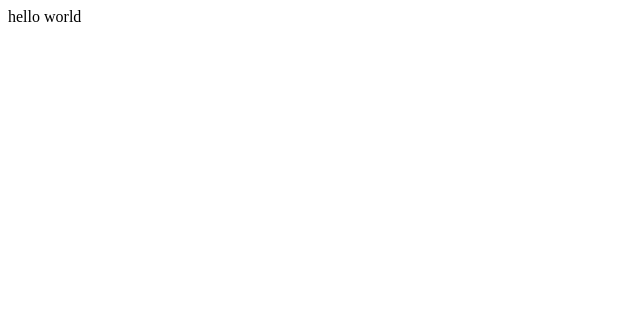
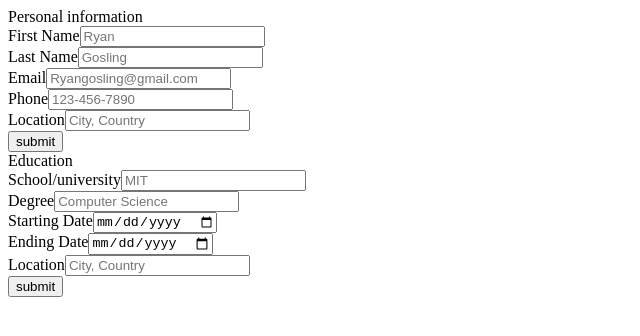
Before and after one commit to AtmaniChouaib22/cv-Builder, a React (Vite) app in the folder cv builder/: page / in a window 1280 px wide. Shown: the top 336 px of the page, without its empty margins (0-640 px from the left). Built offline with nearby package versions, Linux system fonts and the light colour scheme.

Commit message:
added input forms and logic

```diff
--- a/cv builder/src/app.jsx
+++ b/cv builder/src/app.jsx
@@ -1,8 +1,48 @@
+import { useState } from "react"
+import CreatePersonalInfo from "./personalInfo"
+import CreateEducation from "./educationInfo";
+import DisplayEducation from "./displayEducations";
 
 export default function App() {
+    const [personalInfoArr, setPersonalInfoArr] = useState([]);
+    const [educationInfoArr, setEducationInfoArr] = useState([]);
+
+    function handlePersonalInfoArr(firstName, lastName, email, phone, location, e) {
+        e.preventDefault();
+        const obj = {
+            firstName: firstName,
+            lastName: lastName,
+            email: email,
+            phone: phone,
+            location: location,
+        };
+
+        console.log('working');
+        console.log(obj);
+        setPersonalInfoArr([...personalInfoArr, obj]);
+        console.log(personalInfoArr)
+    }
+
+    function handleEducationArray(school, degree, startDate, endDate, location, e) {
+        e.preventDefault();
+        const obj = {
+            school: school,
+            degree: degree,
+            startDate: startDate,
+            endDate: endDate,
+            location: location,
+        };
+
+        console.log('working');
+        console.log(obj);
+        setEducationInfoArr([...educationInfoArr, obj]);
+        console.log(educationInfoArr)
+    }
     return(
         <>
-            hello world
+            <CreatePersonalInfo handlePersonalArray={handlePersonalInfoArr} />
+            <CreateEducation handleEducationArray={handleEducationArray} />
+            <DisplayEducation educationInfoArr={educationInfoArr} />
         </>
     )
 }
--- /dev/null
+++ b/cv builder/src/displayEducations.jsx
@@ -0,0 +1,10 @@
+
+function DisplayEducation({educationInfoArr}) {
+    console.log(educationInfoArr);
+    return (
+        <div className="hello">
+            {educationInfoArr.map(item => (<div>{item.school}{item.degree}</div>))}
+        </div>
+    )
+}
+export default DisplayEducation ;
--- /dev/null
+++ b/cv builder/src/educationInfo.jsx
@@ -0,0 +1,61 @@
+import { useState } from "react";
+import CreateInput from "./inputField";
+
+function CreateEducation({handleEducationArray}) {
+    const [school, setSchool] = useState("");
+    const [degree, setDegree] = useState("");
+    const [startDate, setStartDate] = useState("");
+    const [endDate, setEndDate] = useState("");
+    const [location, setLocation] = useState("");
+
+    const handleEducationChange = (id, value) => {
+        switch(id) {
+            case "school":
+                setSchool(value);
+                break;
+            case "degree":
+                setDegree(value);
+                break;
+            case "startDate":
+                setStartDate(value);
+                break;
+            case "endDate":
+                setEndDate(value);
+                break;
+            case "location":
+                setLocation(value);
+                break;
+        }
+    };
+
+    const handleEduSubmit = (e) => {
+        e.preventDefault();
+        handleEducationArray(school, degree, startDate, endDate, location, e);
+        clearInputs() ;
+
+    };
+
+    function clearInputs () {
+        setDegree("");
+        setSchool("");
+        setStartDate("");
+        setEndDate("");
+        setLocation("");
+    }
+
+    return (
+        <div>
+            Education
+            <form onSubmit={handleEduSubmit}>
+                <CreateInput id="school" type="text" label="School/university" placeholder="MIT" value={school} handleInputChange={handleEducationChange} />
+                <CreateInput id="degree" type="text" label="Degree" placeholder="Computer Science" value={degree} handleInputChange={handleEducationChange}/>
+                <CreateInput id="startDate" type="date" label="Starting Date" placeholder=""value={startDate} handleInputChange={handleEducationChange}/>
+                <CreateInput id="endDate" type="date" label="Ending Date" placeholder="" value={endDate} handleInputChange={handleEducationChange}/>
+                <CreateInput id="location" type="text" label="Location" placeholder="City, Country"value={location} handleInputChange={handleEducationChange}/>
+                <button type="submit">submit</button>
+            </form>
+        </div>
+    )
+}
+
+export default CreateEducation ;
--- a/cv builder/src/inputField.jsx
+++ b/cv builder/src/inputField.jsx
@@ -1,8 +1,8 @@
-function CreateInput({id, type, label, placeholder, value, onChange}) {
+function CreateInput({id, type, label, placeholder, value, handleInputChange}) {
     return (
         <div className="Input-field">
             <label htmlFor={id}>{label}</label>
-            <input type={type} id={id} placeholder={placeholder} value={value} onChange={onChange}/>
+            <input type={type} id={id} placeholder={placeholder} value={value} onChange={(e) => handleInputChange(id, e.target.value)}/>
         </div>
     )
 }
--- /dev/null
+++ b/cv builder/src/personalInfo.jsx
@@ -0,0 +1,63 @@
+import { useState } from "react";
+import CreateInput from "./inputField";
+
+function CreatePersonalInfo({handlePersonalArray}) {
+    const [firstName, setFirstName] = useState("");
+    const [lastName, setLastName] = useState("");
+    const [email, setEmail] = useState("");
+    const [phone, setPhone] = useState("");
+    const [location, setLocation] = useState("");
+
+    const handlePersonalChange = (id, value) => {
+        switch(id) {
+            case "firstName":
+                setFirstName(value);
+                break;
+            case "lastName":
+                setLastName(value);
+                break;
+            case "email":
+                setEmail(value);
+                break;
+            case "phone":
+                setPhone(value);
+                break;
+            case "location":
+                setLocation(value);
+                break;
+        }
+    };
+
+    const handlePersSubmit = (e) => {
+        e.preventDefault();
+        handlePersonalArray(firstName, lastName, email, phone, location, e);
+        // Clear the form after submission
+        clearInputs();
+
+    }
+
+    function clearInputs() {
+        setFirstName("");
+        setLastName("");
+        setEmail("");
+        setPhone("");
+        setLocation("");
+    }
+
+    return (
+        <div>
+            Personal information
+            <form onSubmit={handlePersSubmit}>
+                <CreateInput id="firstName" type="text" label="First Name" placeholder="Ryan" value={firstName} handleInputChange={handlePersonalChange} />
+                <CreateInput id="lastName" type="text" label="Last Name" placeholder="Gosling" value={lastName} handleInputChange={handlePersonalChange}/>
+                <CreateInput id="email" type="email" label="Email" placeholder="Ryangosling@gmail.com"value={email} handleInputChange={handlePersonalChange}/>
+                <CreateInput id="phone" type="tel" label="Phone" placeholder="123-456-7890" value={phone} handleInputChange={handlePersonalChange}/>
+                <CreateInput id="location" type="text" label="Location" placeholder="City, Country"value={location} handleInputChange={handlePersonalChange}/>
+                <button type="submit">submit</button>
+            </form>
+        </div>
+    )
+
+}
+
+export default CreatePersonalInfo ;
```
